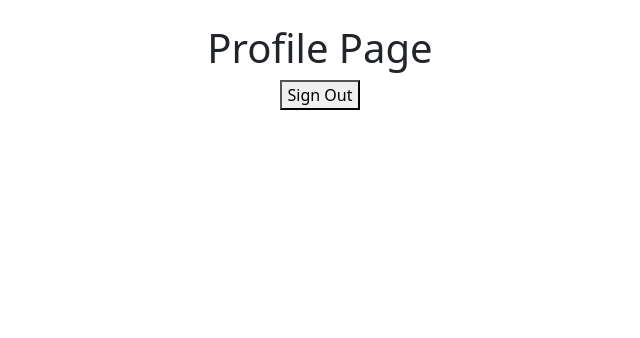
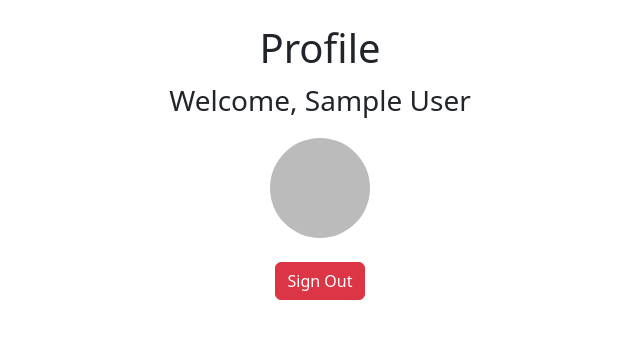
Before and after one commit to Kinuganjhu/firebase-tutorial, a React (Create React App) app: page /Profile in a window 1280 px wide. Shown: the top 338 px of the page, without its empty margins (320-960 px from the left). Built offline with nearby package versions, Linux system fonts and the light colour scheme; no server answers; sample sign-in values are in the browser's storage.

Commit message:
add image and name in profile

```diff
--- a/src/App.css
+++ b/src/App.css
@@ -88,3 +88,8 @@
 .link-container a:hover {
   background-color: #0056b3;
 }
+.user-image {
+  border-radius: 50%;
+  width: 100px; /* Adjust the width and height as needed */
+  height: 100px;
+}
--- a/src/Pages/Home.js
+++ b/src/Pages/Home.js
@@ -1,12 +1,25 @@
-import { auth } from './Firebase';
-import { useState, useEffect } from 'react';
-import { GoogleAuthProvider, signInWithRedirect, onAuthStateChanged } from 'firebase/auth';
-import { useNavigate } from 'react-router-dom';
+import {
+  auth
+} from './Firebase';
+import {
+  useState,
+  useEffect
+} from 'react';
+
+import {
+  GoogleAuthProvider,
+  signInWithRedirect,
+  onAuthStateChanged
+} from 'firebase/auth';
+import {
+  useNavigate
+} from 'react-router-dom';
 import log from './logo.svg';
 
 
 export default function Home() {
-  const [error, setError] = useState(null);
+  const [error,
+    setError] = useState(null);
   const navigate = useNavigate();
 
   useEffect(() => {
@@ -37,9 +50,12 @@ export default function Home() {
       <h1>Let's Get Started</h1>
       <button className='sign-up-button' onClick={handleSign}>
         <img src={log} alt='logo' height='24' width='24' />
-       &nbsp; Continue With Google
+       Continue With Google
       </button>
-      {error && <p>{error}</p>}
+      {error && <p>
+      {error}
+    </p>
+    }
   </div>
 );
 }
--- a/src/Pages/Profile.js
+++ b/src/Pages/Profile.js
@@ -1,23 +1,46 @@
+import { useState, useEffect } from 'react';
 import { signOut } from 'firebase/auth';
-import { auth } from './Firebase';
-import {useNavigate} from 'react-router-dom';
+import { auth} from './Firebase';
+import { useNavigate } from 'react-router-dom';
+import {Button} from 'react-bootstrap';
 export default function Profile() {
-  const naviagate = useNavigate();
+  const [user, setUser] = useState(null);
+  const navigate = useNavigate();
+
+  useEffect(() => {
+    const unsubscribe = auth.onAuthStateChanged((user) => {
+      if (user) {
+        setUser(user);
+      } else {
+        navigate('/'); // Redirect to login page if user is not logged in
+      }
+    });
+
+    return () => unsubscribe();
+  }, [navigate]);
+
   const handleSignOut = () => {
     signOut(auth)
       .then(() => {
         alert('Sign out successful');
-        naviagate('/');
+        navigate('/');
       })
       .catch((error) => {
-        alert('Error signing out:', error);
+        alert('Error signing out:', error.message);
       });
   };
 
   return (
     <div className='app'>
-      <h1>Profile Page</h1>
-      <button onClick={handleSignOut}>Sign Out</button>
+      <h1>Profile</h1>
+      {user && (
+        <div>
+          <h3>Welcome, {user.displayName}</h3>
+          {user.photoURL && <img src={user.photoURL} className='user-image' alt='User' />}
+        </div>
+      )}
+      <br/>
+      <Button variant ='danger' onClick={handleSignOut}>Sign Out</Button>
     </div>
   );
 }
```
Lines whose indentation alone changed are shown as unchanged.
